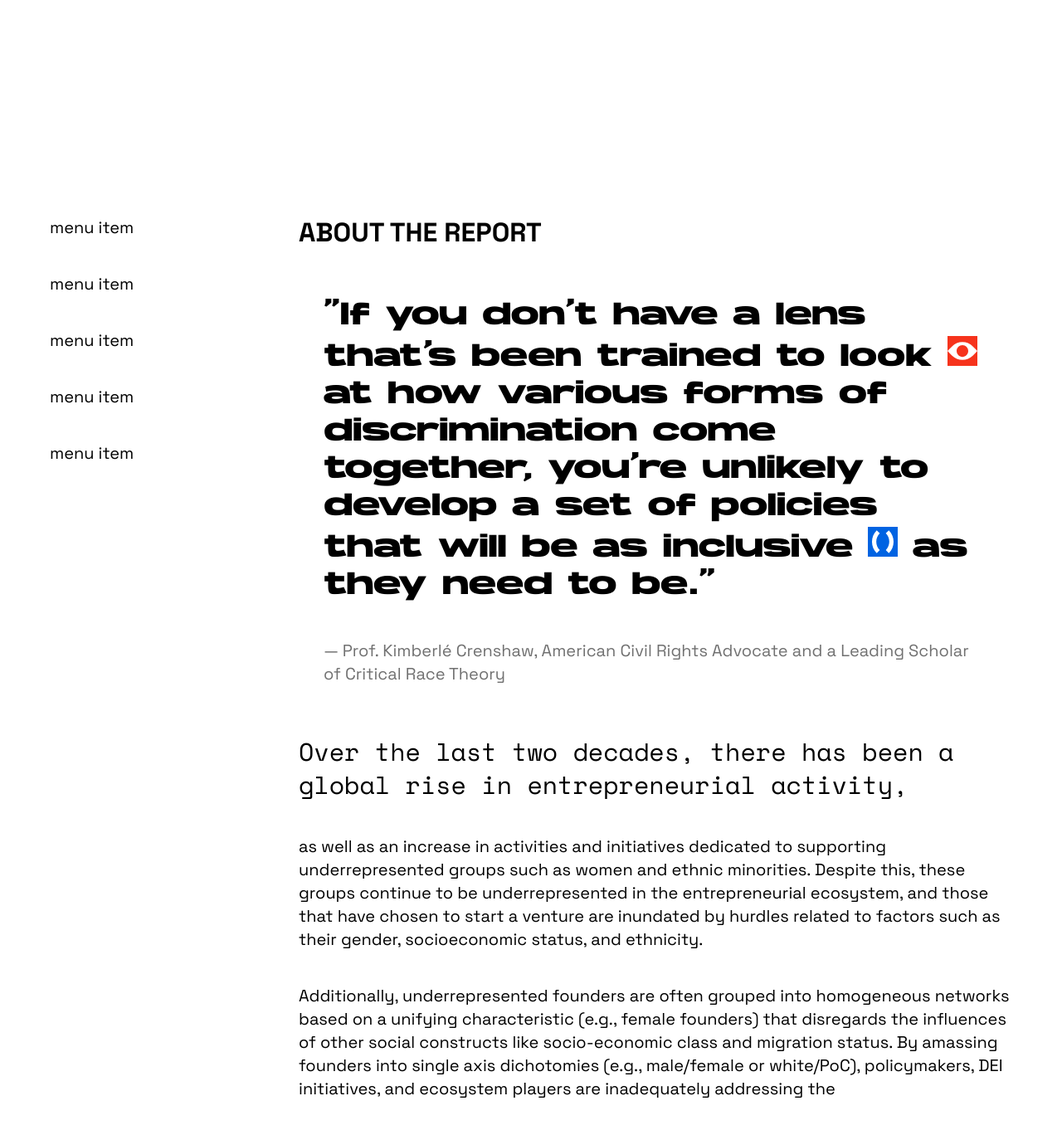
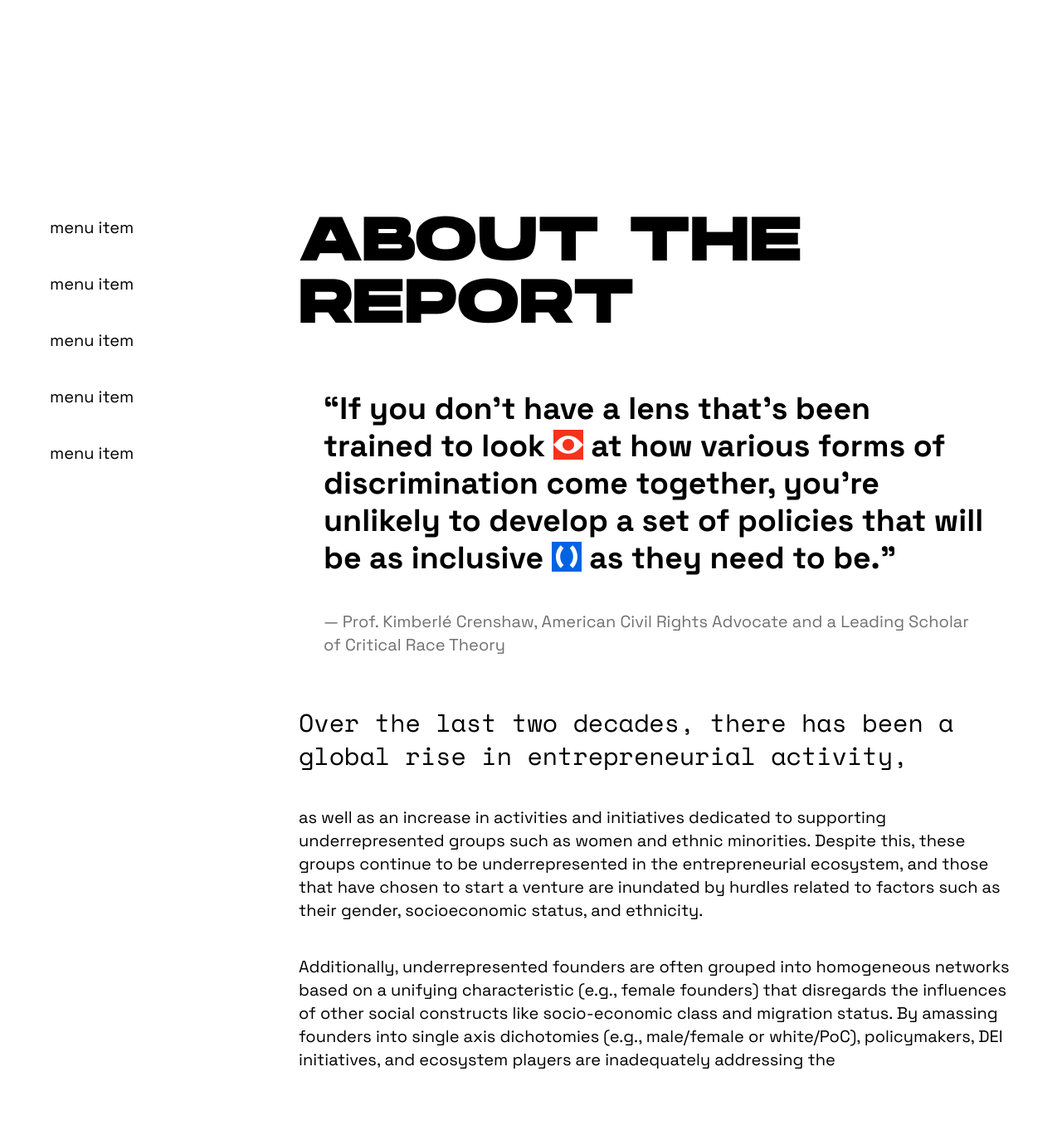
Before and after one commit to Founderland/Report, a Jekyll site: the page built from index.html, in a window 1280 px wide and 1400 px high, scrolled down 390 px. Shown: the top 1362 px of the window at 83% size. Built offline with Jekyll 4.4.1, drawn with Linux system fonts in a browser that asks for light colours.

Commit message:
blockquote tweaks

```diff
--- a/assets/styles/output.css
+++ b/assets/styles/output.css
@@ -759,9 +759,7 @@ video {
   font-weight: bold;
 }
 
-h1,
-blockquote,
-blockquote p {
+h1 {
   font-family: Hanson, 'Space Grotesk', sans-serif;
 }
 
@@ -771,6 +769,7 @@ h3,
 h4,
 h5,
 p,
+blockquote,
 .text-grotesk {
   font-family: 'Space Grotesk', sans-serif;
 }
@@ -929,6 +928,7 @@ blockquote,
 blockquote p {
   font-size: 1.5rem;
   line-height: 2rem;
+  font-weight: bold;
 }
 
 @media (min-width: 1024px) {
@@ -970,6 +970,7 @@ figcaption {
   background-position: center center;
   background-repeat: no-repeat;
   background-size: contain;
+  margin-bottom: -4px;
   //background-color: black;
 }
 
--- a/index.html
+++ b/index.html
@@ -3,7 +3,7 @@ layout: default
 ---
 
 <!-- basic content and quote -->
-<h2>About the Report</h2>
+<h1>About the Report</h1>
 <figure>
     <blockquote cite="">
         <p>“If you don't have a lens that's been trained to look <span class="symbol Visibility bg-red"></span> at how various forms of discrimination come together, you're unlikely to develop a set of policies that will be as inclusive <span class="symbol Inclusive bg-blue"></span> as they need to be.”</p>
```
Also changed, not shown: assets/styles/input.css (+4 -3 lines).
